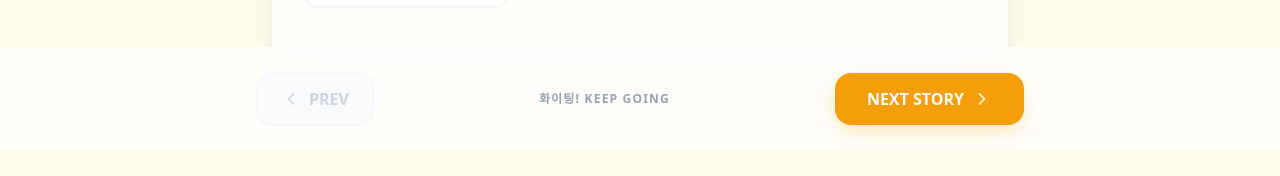
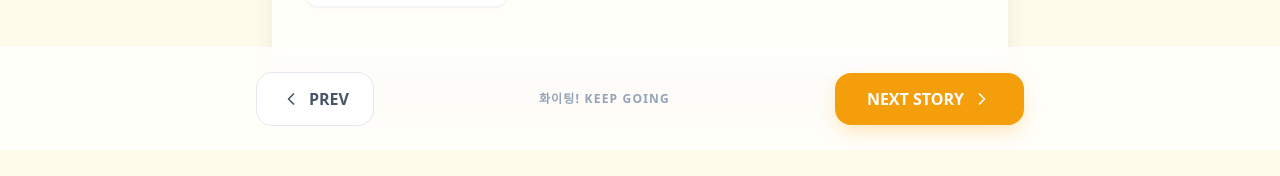
Before and after one commit to ankijung88-cloud/ChatStudy, a Next.js app: page / in a window 1280 px wide. Shown: the part 650-826 px from the top of the page. Built offline with nearby package versions, Linux system fonts and the light colour scheme.

Commit message:
feat: Implement looping/active PREV button

```diff
--- a/app/page.tsx
+++ b/app/page.tsx
@@ -468,9 +468,12 @@ export default function App() {
     const handlePrevStory = () => {
         if (currentStoryIndex > 0) {
             setCurrentStoryIndex(prev => prev - 1);
-            setShowTranslation(false);
-            setActiveTab('story');
+        } else {
+            // Loop to the last story
+            setCurrentStoryIndex(stories.length - 1);
         }
+        setShowTranslation(false);
+        setActiveTab('story');
     };
 
     const handleLevelChange = (level: string) => {
@@ -862,8 +865,7 @@ export default function App() {
                     <div className="max-w-3xl mx-auto flex justify-between items-center gap-4">
                         <button
                             onClick={handlePrevStory}
-                            disabled={currentStoryIndex === 0}
-                            className={`flex-1 sm:flex-none flex items-center justify-center gap-2 px-6 py-3.5 rounded-2xl font-bold border transition-all ${currentStoryIndex === 0 ? 'bg-slate-50 text-slate-300 border-slate-100' : 'bg-white text-slate-600 border-slate-200 hover:border-slate-400 hover:shadow-sm'}`}
+                            className="flex-1 sm:flex-none flex items-center justify-center gap-2 px-6 py-3.5 rounded-2xl font-bold bg-white text-slate-600 border border-slate-200 hover:border-slate-400 hover:shadow-sm transition-all active:scale-95"
                         >
                             <ChevronLeft className="w-5 h-5" />
                             PREV
```
